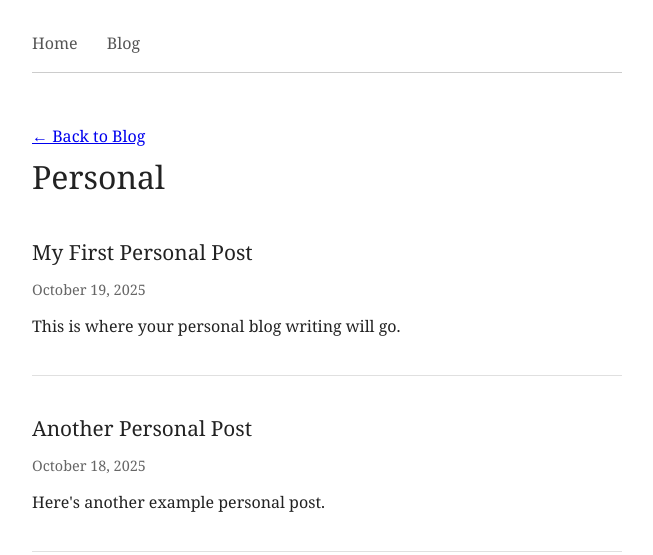
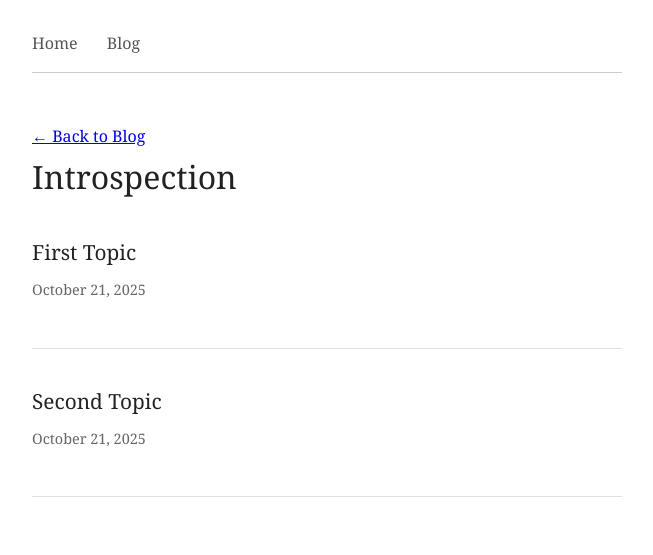
Before and after one commit to Krolowie/Website, a plain HTML site: page personal.html in a window 1280 px wide. Shown: the whole page, without its empty margins (313-966 px from the left). Drawn offline with Linux system fonts and the light colour scheme.

Commit message:
Add files via upload

```diff
--- a/personal.html
+++ b/personal.html
@@ -3,7 +3,7 @@
 <head>
     <meta charset="UTF-8">
     <meta name="viewport" content="width=device-width, initial-scale=1.0">
-    <title>Personal - Blog</title>
+    <title>Introspection</title>
     <link rel="stylesheet" href="style.css">
 </head>
 <body>
@@ -15,18 +15,18 @@
     <main>
         <p><a href="blog.html">← Back to Blog</a></p>
 
-        <h1>Personal</h1>
+        <h1>Introspection</h1>
 
         <article class="post">
-            <h3>My First Personal Post</h3>
-            <p class="date">October 19, 2025</p>
-            <p>This is where your personal blog writing will go.</p>
+            <h3>First Topic</h3>
+            <p class="date">October 21, 2025</p>
+            <p> </p>
         </article>
 
         <article class="post">
-            <h3>Another Personal Post</h3>
-            <p class="date">October 18, 2025</p>
-            <p>Here's another example personal post.</p>
+            <h3>Second Topic</h3>
+            <p class="date">October 21, 2025</p>
+            <p> </p>
         </article>
     </main>
 </body>
```
Also changed, not shown: technical.html (+6 -6 lines).
